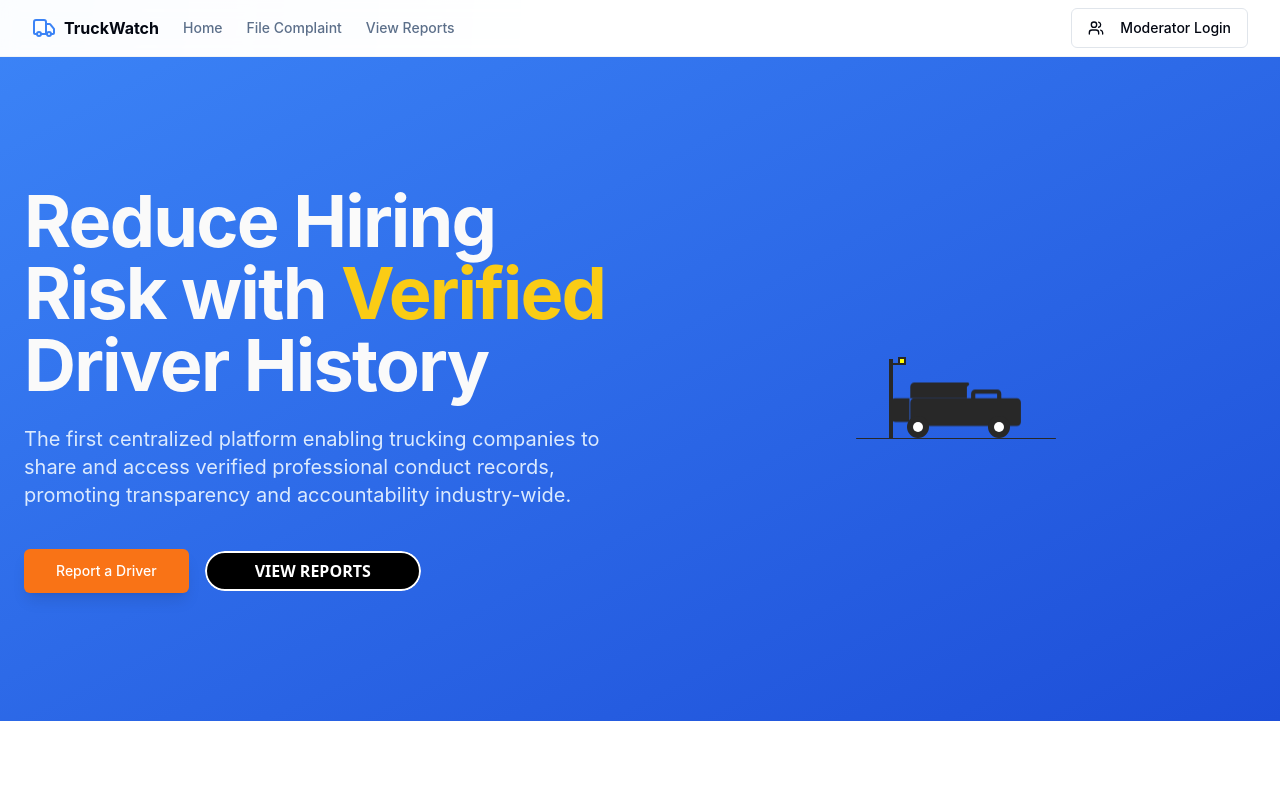
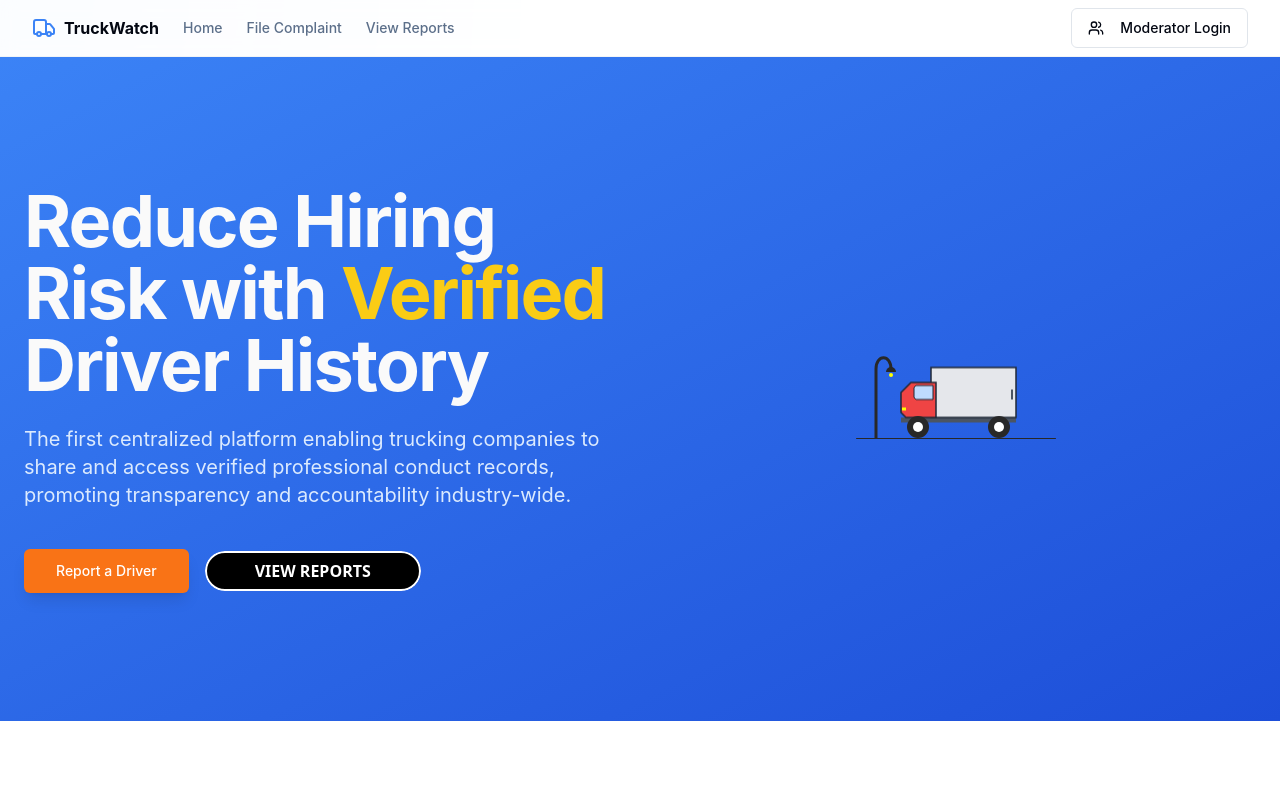
Before and after one commit to cryptolazeez/truckwatch-guardian-system, a React (Vite) app: page / in a window 1280 px wide. Shown: the top 800 px of the page. Built offline with nearby package versions, Linux system fonts and the light colour scheme.

Commit message:
Refactor: Update truck animation design
Updated the truck animation to match the provided design.

```diff
--- a/src/components/landing/TruckLoader.tsx
+++ b/src/components/landing/TruckLoader.tsx
@@ -5,10 +5,19 @@ const TruckLoader = () => {
   return (
     <div className="loader">
       <div className="truckWrapper">
-        <svg className="truckBody" viewBox="0 0 130 70" fill="#282828" xmlns="http://www.w3.org/2000/svg">
-          <path d="M125.7,35.8h-15.4v-4.5c0-2.3-1.9-4.2-4.2-4.2H84.3c-2.3,0-4.2,1.9-4.2,4.2v4.5H23.5c-2.3,0-4.2,1.9-4.2,4.2v19.4 c0,2.3,1.9,4.2,4.2,4.2h102.2c2.3,0,4.2-1.9,4.2-4.2V40C129.9,37.7,128.1,35.8,125.7,35.8z M84.3,31.3h21.8v4.5H84.3V31.3z" />
-          <path d="M18.6,35.8H4.2C1.9,35.8,0,37.7,0,40v15.2c0,2.3,1.9,4.2,4.2,4.2h14.3V35.8z" />
-          <path d="M75.9,20.1H23.5c-2.3,0-4.2,1.9-4.2,4.2v11.5h56.6V24.3C79.9,22,78.1,20.1,75.9,20.1z" />
+        <svg className="truckBody" viewBox="0 0 130 75" xmlns="http://www.w3.org/2000/svg">
+          {/* Chassis */}
+          <rect x="10" y="60" width="115" height="5" fill="#4B5563" />
+          {/* Trailer */}
+          <rect x="40" y="10" width="85" height="50" fill="#E5E7EB" stroke="#1F2937" strokeWidth="1.5" />
+          {/* Cabin */}
+          <path d="M45 25 V60 H15 L10 55 V35 L20 25 H45 Z" fill="#ef4444" stroke="#1F2937" strokeWidth="1.5" />
+          {/* Window */}
+          <path d="M42 28 V42 H25 L23 40 V30 L25 28 H42 Z" fill="#BFDBFE" stroke="#1F2937" strokeWidth="1" />
+          {/* Headlight */}
+          <rect x="11" y="50" width="4" height="3" fill="yellow" />
+           {/* Back door handle */}
+          <rect x="120" y="32" width="2" height="10" fill="#4B5563" />
         </svg>
 
         <div className="truckTires">
@@ -24,14 +33,16 @@ const TruckLoader = () => {
         <div className="road"></div>
         <svg
           height="90"
-          viewBox="0 0 20 90"
+          viewBox="0 0 40 90"
           className="lampPost"
           xmlns="http://www.w3.org/2000/svg"
         >
-          <path d="M 5,90 V 10" stroke="#282828" strokeWidth="4" />
-          <path d="M 5,15 h 10" stroke="#282828" strokeWidth="2" />
-          <rect x="12" y="8" width="8" height="8" fill="#282828" />
-          <rect x="14" y="10" width="4" height="4" fill="yellow" />
+          {/* Post */}
+          <path d="M10 90 V 20 C 10 5, 25 5, 25 20" stroke="#282828" strokeWidth="3" fill="none"/>
+          {/* Lamp */}
+          <path d="M25 20 V 23" stroke="#282828" strokeWidth="2" />
+          <path d="M20 23 A 5 5 0 1 1 30 23 Z" fill="#282828" />
+          <circle cx="25" cy="26" r="2" fill="yellow" />
         </svg>
       </div>
     </div>
```
